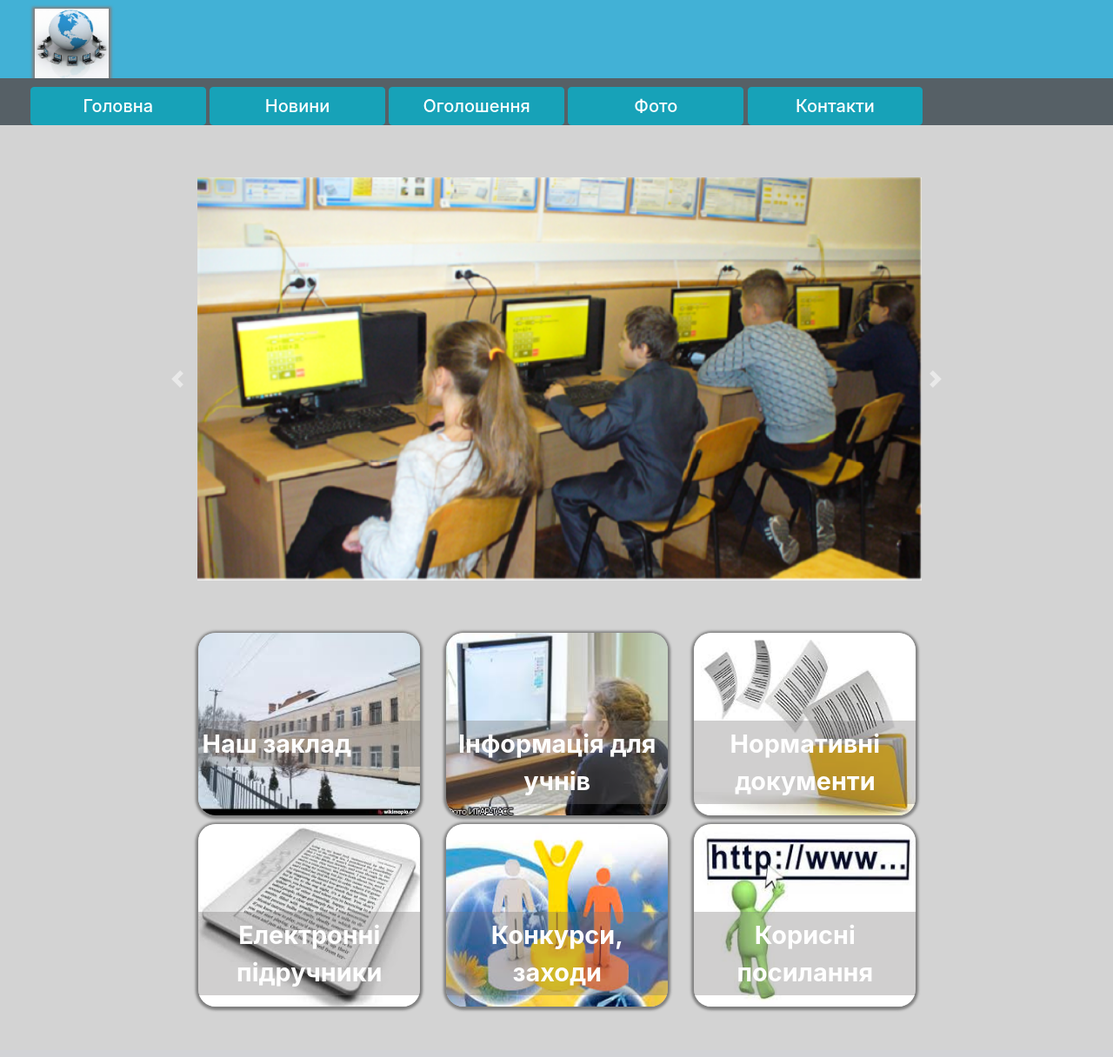
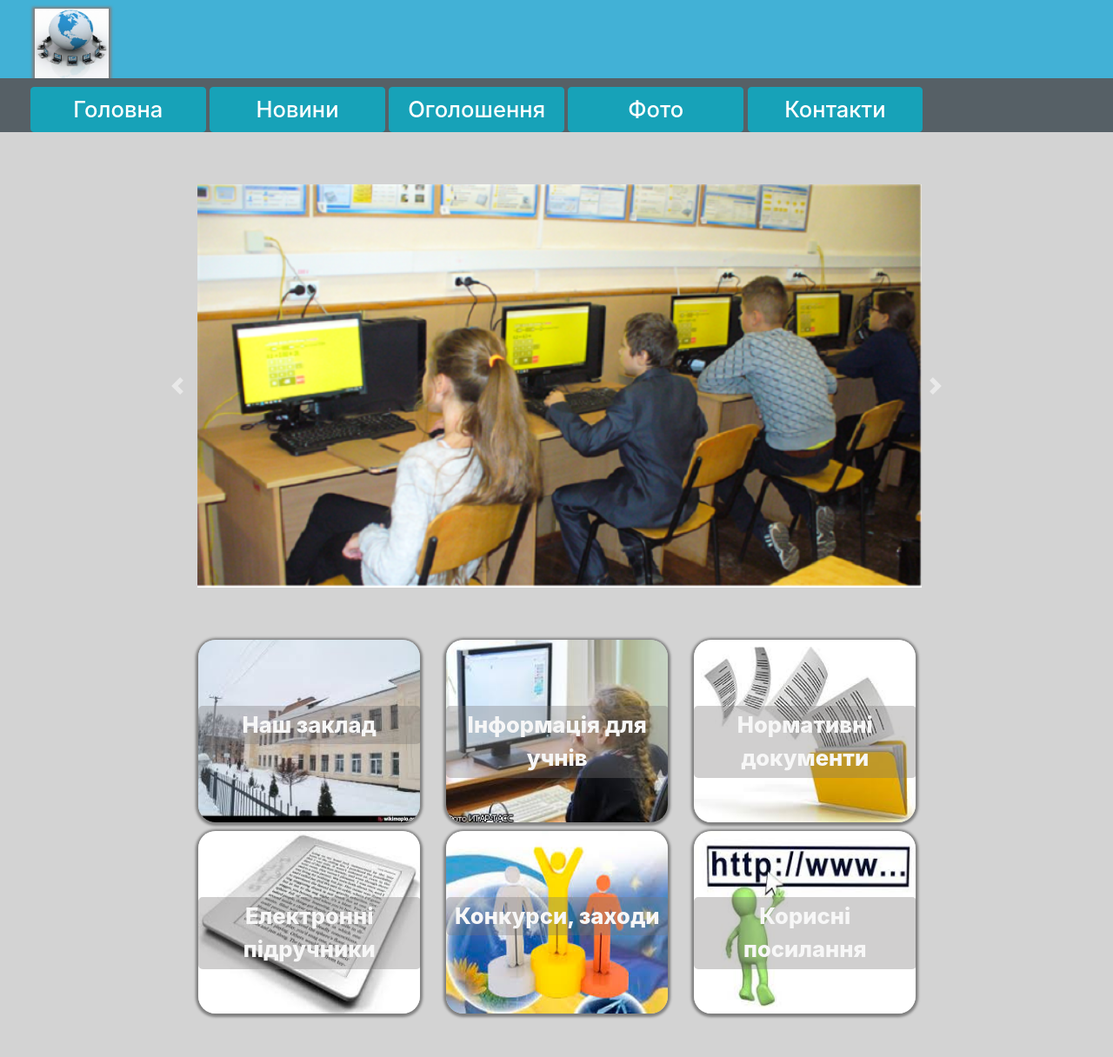
Before and after one commit to natabusygina/finalproject, a PHP site: page / in a window 1280 px wide. Shown: the whole page at 87% size. Before the commit the page ends 1164 px from the top, so only its background shows below. Run offline with PHP 8.4, Linux system fonts and the light colour scheme.

Commit message:
It is my project

```diff
--- a/links/books.html
+++ b/links/books.html
@@ -12,7 +12,7 @@
         <li><a href="http://www.osvita-dim.com.ua/index.php?mbnGalleryViewerU.swf?zoomifySlidesXMLPath=books/class4_14401u/index.xml&form_page=1320"><h4>«Інформатика», підручник для 4 класу ЗНЗ. Автори: Ломаковська Г.В., Проценко Г.О., Ривкінд Й.Я. ТОВ «Видавничий дім «Освіта», 2015.</h4></a></li>
         <li><a href="https://www.geneza.ua/pdf/4klas/Korshunova_Info_P_4.ua_(007-14)_S.pdf"><h4>«Інформатика», підручник для 4 класу ЗНЗ. Автори: Коршунова О.В. ТОВ «Видавництво «Генеза», 2015.</h4></a></li>
         <li><a href="https://ru.calameo.com/read/005443551b68b187b6050"><h4>«Інформатика», онлайн-підручник для 5 класу ЗЗСО. Автори: Коршунова О.В., Завадський І.О. ТОВ «Видавничий дім «Освіта», 2018. NEW</h4></a></li>
-        <li><a href="http://interactive.ranok.com.ua/upload/file/2018%20%D0%B1%D0%B5%D0%B7%20%D1%82%D0%B8%D1%82%D1%83%D0%BB%D0%BE%D0%B2/%D0%86nformatyka_pidruchnyk%20dlia%205%20klasu%20ZZSO%20(Korniienko%20M_%20M_,%20Kramarovska%20S_%20M_,%20Zaretska%20I_%20T_).pdf"><h4>12. «Інформатика», фрагмент підручника (1-60 сторінки) для 5 класу ЗНЗ. Автори: Корнієнко М.М., Крамаровська С.М., Зарецька І.Т. ТОВ «Видавництво «Ранок», 2018. NEW</h4></a></li>
+        <li><a href="http://interactive.ranok.com.ua/upload/file/2018%20%D0%B1%D0%B5%D0%B7%20%D1%82%D0%B8%D1%82%D1%83%D0%BB%D0%BE%D0%B2/%D0%86nformatyka_pidruchnyk%20dlia%205%20klasu%20ZZSO%20(Korniienko%20M_%20M_,%20Kramarovska%20S_%20M_,%20Zaretska%20I_%20T_).pdf"><h4>«Інформатика», фрагмент підручника (1-60 сторінки) для 5 класу ЗНЗ. Автори: Корнієнко М.М., Крамаровська С.М., Зарецька І.Т. ТОВ «Видавництво «Ранок», 2018. NEW</h4></a></li>
         <li><a href="https://aspekt.in.ua/wp-content/uploads/2015/08/5-kl-konspekt-pidr.pdf"><h4>«Інформатика», підручник для 5 класу ЗНЗ. Автори: Бондаренко О.О., Ластовецький В.В., Пилипчук О.П., Шестопалов Є.А. «Аспект», 2018. UPD 18-08-2018</h4</a></li>
         <li><a href="https://drive.google.com/file/d/11GH7zwxyA1wuHgJOy0M0QE7ajAd3oDPl/view?usp=drive_open"><h4>«Інформатика», підручник для 5 класу ЗНЗ. Автори: Ривкінд Й.Я., Лисенко Т.І., Чернікова Л.А., Шакотько В.В. ТОВ «Видавництво «Генеза», 2016.</h4></a></li>
         <li><a href="https://aspekt.in.ua/wp-content/uploads/2015/08/%D0%9F%D1%96%D0%B4%D1%80%D1%83%D1%87%D0%BD%D0%B8%D0%BA-6%D0%BA%D0%BB.pdf"><h4>«Інформатика», підручник для 6 класу ЗНЗ. Автори: Бондаренко О.О., Ластовецький В.В., Пилипчук О.П., Шестопалов Є.А. «Аспект», 2017.</h4></a></li>
--- a/style.css
+++ b/style.css
@@ -38,7 +38,7 @@
     background-color: rgb(86, 96, 102);
 }
 .btn {
-    font-size: 20px;
+    font-size: 2vw;
     font-weight: 500;
 }
 .container {
@@ -54,16 +54,16 @@
     transition: all 0,5s ease;
 }
 .post span {
-    color: rgba(255, 255, 255, 0.979);
-    font-size: 180%;
+    color: rgb(247, 247, 247);
+    font-size: 2vw;
     background: rgba(117, 114, 114, 0.342);
     position: absolute;
-    display: flex;
-    top: calc(60% - 25px);
-    padding: 5px;
+    border-radius: 5px;
+    top: calc(60% - 50px);
+    padding: 3px;
     width: 90%;
     text-align: center;
-    font-weight: 700;
+    font-weight: 800;
     z-index: 13;
 }
 .justify-content-around {
@@ -100,8 +100,8 @@
 .image{
     width: 30%;
     float: left;
-    margin-right: 10px;
-    margin-bottom: 30px;
+    margin-right: 10%;
+    margin-bottom: 30%;
 }
 .image img{
     width: 100%;
@@ -130,9 +130,9 @@ h4{
     margin-top: 2%;
 }
 ol{
-    font-weight: 500;
-    color: rgb(39, 39, 133);
-    font-size: 25px;
+    font-weight: 800;
+    color: rgb(5, 5, 78);
+    font-size: 18px;
     padding-left: 10%;
     margin-top: 2%;
 }
```
